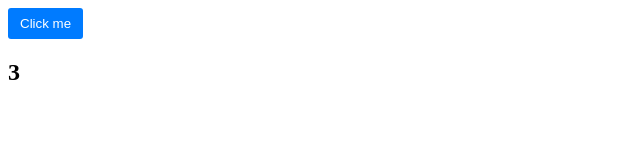
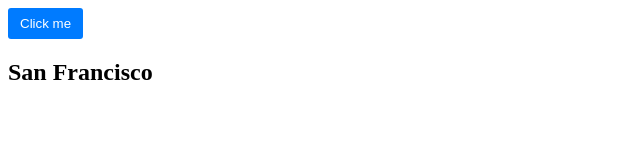
Before and after one commit to CaptainSalman/ReactPracticeApp, a React (Vite) app: page / in a window 1280 px wide. Shown: the top 160 px of the page, without its empty margins (0-640 px from the left). Built offline with nearby package versions, Linux system fonts and the light colour scheme.

Commit message:
Understood the concept of updating the nested object

```diff
--- a/src/App.tsx
+++ b/src/App.tsx
@@ -2,19 +2,28 @@ import { useState } from "react";
 import Button from "./components/Button/Button";
 
 const App = () => {
-  const [drink, setDrink] = useState({
-    title: "Americano",
-    price: 3
+  const [customer, setCustomer] = useState({
+    name: "John",
+    address: {
+      city: 'San Francisco',
+      state: 'CA'
+    }
   })
 
   const handleClick = () => {
-    setDrink({...drink, price: 9});
+    setCustomer({
+      ...customer,
+      address: {
+        ...customer.address,
+        city: 'Los Angeles'
+      }
+    });
   }
 
   return (
     <div>
       <Button buttonLabel="Click me" onClick={handleClick}/>
-      <h2>{drink.price}</h2>
+      <h2>{customer.address.city}</h2>
     </div>
   );
 };
```
